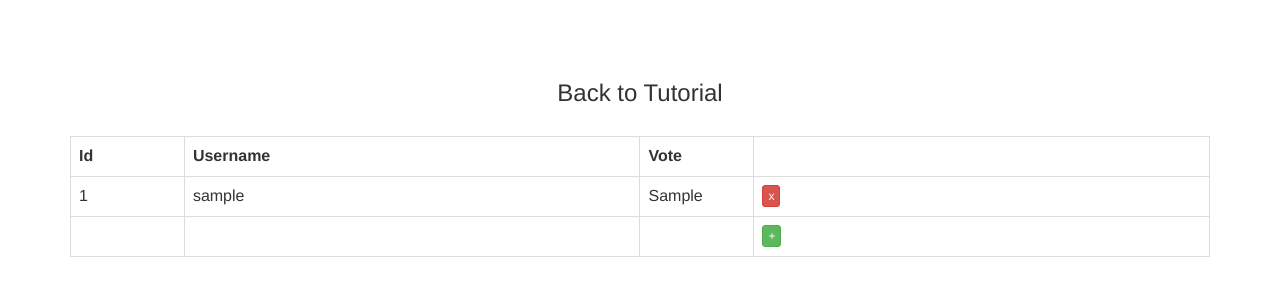
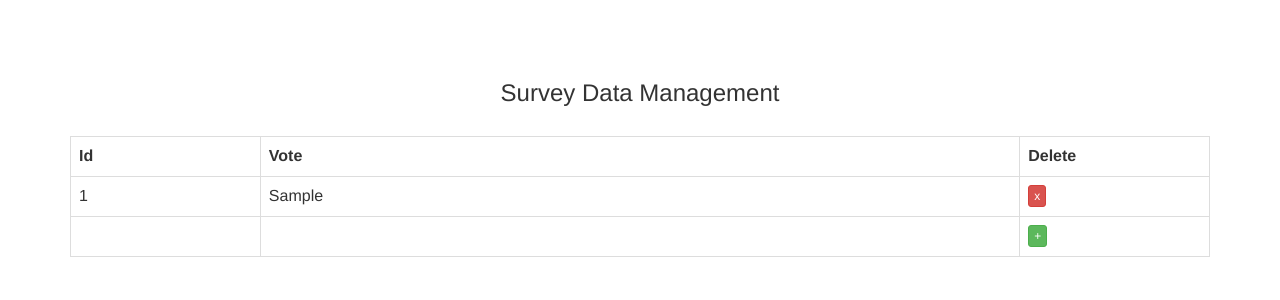
Before and after one commit to mfujimak/assignment05-phoenix, a PHP site: page /admin.php in a window 1280 px wide. Shown: the top 300 px of the page. Run offline with PHP 8.4, Linux system fonts and the light colour scheme; the visitor is signed in with stand-in values (Sample User, id 1); tables that the repository leaves empty or names only in its code hold one stand-in row (values such as "Sample post").

Commit message:
added logout function and fixed bugs

```diff
--- a/admin.php
+++ b/admin.php
@@ -22,7 +22,7 @@ if(!isset($_SESSION['username']) || empty($_SESSION['username'])){
             <br />
 			<br />
 			<div class="table-responsive">
-				<h3 align="center">Back to Tutorial</h3><br />
+				<h3 align="center">Survey Data Management</h3><br />
 				<span id="result"></span>
 				<div id="live_data"></div>
 			</div>
@@ -37,28 +37,23 @@ $(document).ready(function(){
             url:"select.php",
             method:"POST",
             success:function(data){
-				$('#live_data').html(data);
+                $('#live_data').html(data);
             }
         });
     }
     fetch_data();
     $(document).on('click', '#btn_add', function(){
-        var username = $('#username').text();
         var vote = $('#vote').text();
-        if(username == '')
+        if(vote == '')
         {
-            alert("Enter User name");
+            alert("Enter your vote");
             return false;
         }
-        if(vote == '')
-        {
-            alert("Enter Vote");
-            return false;
-        }
+
         $.ajax({
             url:"insert.php",
             method:"POST",
-            data:{username:username, vote:vote},
+            data:{vote:vote},
             dataType:"text",
             success:function(data)
             {
@@ -68,7 +63,7 @@ $(document).ready(function(){
         })
     });
 
-	function edit_data(id, text, column_name)
+    function edit_data(id, text, column_name)
     {
         $.ajax({
             url:"edit.php",
@@ -77,22 +72,18 @@ $(document).ready(function(){
             dataType:"text",
             success:function(data){
                 //alert(data);
-				$('#result').html("<div class='alert alert-success'>"+data+"</div>");
+                $('#result').html("<div class='alert alert-success'>"+data+"</div>");
             }
         });
     }
-    $(document).on('blur', '.username', function(){
+    $(document).on('blur', '.vote', function(){
         var id = $(this).data("id1");
-        var username = $(this).text();
-        edit_data(id, username, "username");
+        var vote = $(this).text();
+        edit_data(id, vote, "vote");
     });
-    $(document).on('blur', '.vote', function(){
-        var id = $(this).data("id2");
-        var vote = $(this).text();
-        edit_data(id,vote, "vote");
-    });
+
     $(document).on('click', '.btn_delete', function(){
-        var id=$(this).data("id3");
+        var id=$(this).data("id2");
         if(confirm("Are you sure you want to delete this?"))
         {
             $.ajax({
--- a/delete.php
+++ b/delete.php
@@ -1,6 +1,6 @@
 <?php
 	$connect = mysqli_connect("localhost", "urcscon3_phoeni", "coffee1N", "urcscon3_phoeni");
-	$sql = "DELETE FROM users WHERE id = '".$_POST["id"]."'";
+	$sql = "DELETE FROM vote WHERE id = '".$_POST["id"]."'";
 	if(mysqli_query($connect, $sql))
 	{
 		echo 'Data Deleted';
--- a/edit.php
+++ b/edit.php
@@ -3,7 +3,7 @@
 	$id = $_POST["id"];
 	$text = $_POST["text"];
 	$column_name = $_POST["column_name"];
-	$sql = "UPDATE users SET ".$column_name."='".$text."' WHERE id='".$id."'";
+	$sql = "UPDATE vote SET ".$column_name."='".$text."' WHERE id='".$id."'";
 	if(mysqli_query($connect, $sql))
 	{
 		echo 'Data Updated';
--- a/includes/nav.php
+++ b/includes/nav.php
@@ -9,6 +9,7 @@
         <li><a href="stich.php">Stitch</a></li>
         <li><a href="simba.php">Simba</a></li>
         <li><a href="login.php">Log In</a></li>
+        <li><a href="logout.php">Log Out</a></li>
 
       </ul>
     </div>
--- a/index.php
+++ b/index.php
@@ -32,7 +32,7 @@
 	<a href="simba.php"><img src="images/simba_logo.png" alt="Simba logo"></a>
 		</div>
 		<div class="second">
-			<a class="border" href="login.php">Vote for your Favorite Character</a>
+			<a class="border" href="survey.php">Vote for your Favorite Character</a>
 		</div>
 	</div>
 
--- a/insert.php
+++ b/insert.php
@@ -1,6 +1,6 @@
 <?php
 $connect = mysqli_connect("localhost", "urcscon3_phoeni", "coffee1N", "urcscon3_phoeni");
-$sql = "INSERT INTO users(vote) VALUES('".$_POST["username"]."', '".$_POST["vote"]."')";
+$sql = "INSERT INTO vote(vote) VALUES('".$_POST["vote"]."')";
 if(mysqli_query($connect, $sql))
 {
      echo 'Data Inserted';
--- a/login.php
+++ b/login.php
@@ -50,7 +50,7 @@ if($_SERVER["REQUEST_METHOD"] == "POST"){
                             save the username to the session */
                             session_start();
                             $_SESSION['username'] = $username;
-                            header("location: survey.php");
+                            header("location: admin.php");
                         } else{
                             // Display an error message if password is not valid
                             $password_err = 'The password you entered was not valid.';
--- a/select.php
+++ b/select.php
@@ -1,15 +1,15 @@
 <?php
  $connect = mysqli_connect("localhost", "urcscon3_phoeni", "coffee1N", "urcscon3_phoeni");
  $output = '';
- $sql = "SELECT * FROM users ORDER BY id DESC";
+ $sql = "SELECT * FROM vote ORDER BY id DESC";
  $result = mysqli_query($connect, $sql);
  $output .= '
       <div class="table-responsive">
            <table class="table table-bordered">
                 <tr>
                      <th width="10%">Id</th>
-                     <th width="40%">Username</th>
-                     <th width="10%">Vote</th>
+                     <th width="40%">Vote</th>
+                     <th width="10%">Delete</th>
                 </tr>';
  $rows = mysqli_num_rows($result);
  if($rows > 0)
@@ -17,7 +17,7 @@
 	  if($rows > 10)
 	  {
 		  $delete_records = $rows - 10;
-		  $delete_sql = "DELETE FROM users LIMIT $delete_records";
+		  $delete_sql = "DELETE FROM vote LIMIT $delete_records";
 		  mysqli_query($connect, $delete_sql);
 	  }
       while($row = mysqli_fetch_array($result))
@@ -25,16 +25,14 @@
            $output .= '
                 <tr>
                      <td>'.$row["id"].'</td>
-                     <td class="username" data-id1="'.$row["id"].'" contenteditable>'.$row["username"].'</td>
-                     <td class="vote" data-id2="'.$row["id"].'" contenteditable>'.$row["vote"].'</td>
-                     <td><button type="button" name="delete_btn" data-id3="'.$row["id"].'" class="btn btn-xs btn-danger btn_delete">x</button></td>
+                     <td class="vote" data-id1="'.$row["id"].'" contenteditable>'.$row["vote"].'</td>
+                     <td><button type="button" name="delete_btn" data-id2="'.$row["id"].'" class="btn btn-xs btn-danger btn_delete">x</button></td>
                 </tr>
            ';
       }
       $output .= '
            <tr>
                 <td></td>
-                <td id="username" contenteditable></td>
                 <td id="vote" contenteditable></td>
                 <td><button type="button" name="btn_add" id="btn_add" class="btn btn-xs btn-success">+</button></td>
            </tr>
@@ -43,12 +41,11 @@
  else
  {
       $output .= '
-				<tr>
-					<td></td>
-					<td id="username" contenteditable></td>
-					<td id="vote" contenteditable></td>
-					<td><button type="button" name="btn_add" id="btn_add" class="btn btn-xs btn-success">+</button></td>
-			   </tr>';
+        <tr>
+          <td></td>
+          <td id="vote" contenteditable></td>
+          <td><button type="button" name="btn_add" id="btn_add" class="btn btn-xs btn-success">+</button></td>
+         </tr>';
  }
  $output .= '</table>
       </div>';
```
Also changed, not shown: logout.php (added, +14 -0 lines), survey.php (+0 -11 lines), vote.php (+5 -8 lines), 1 other file.
